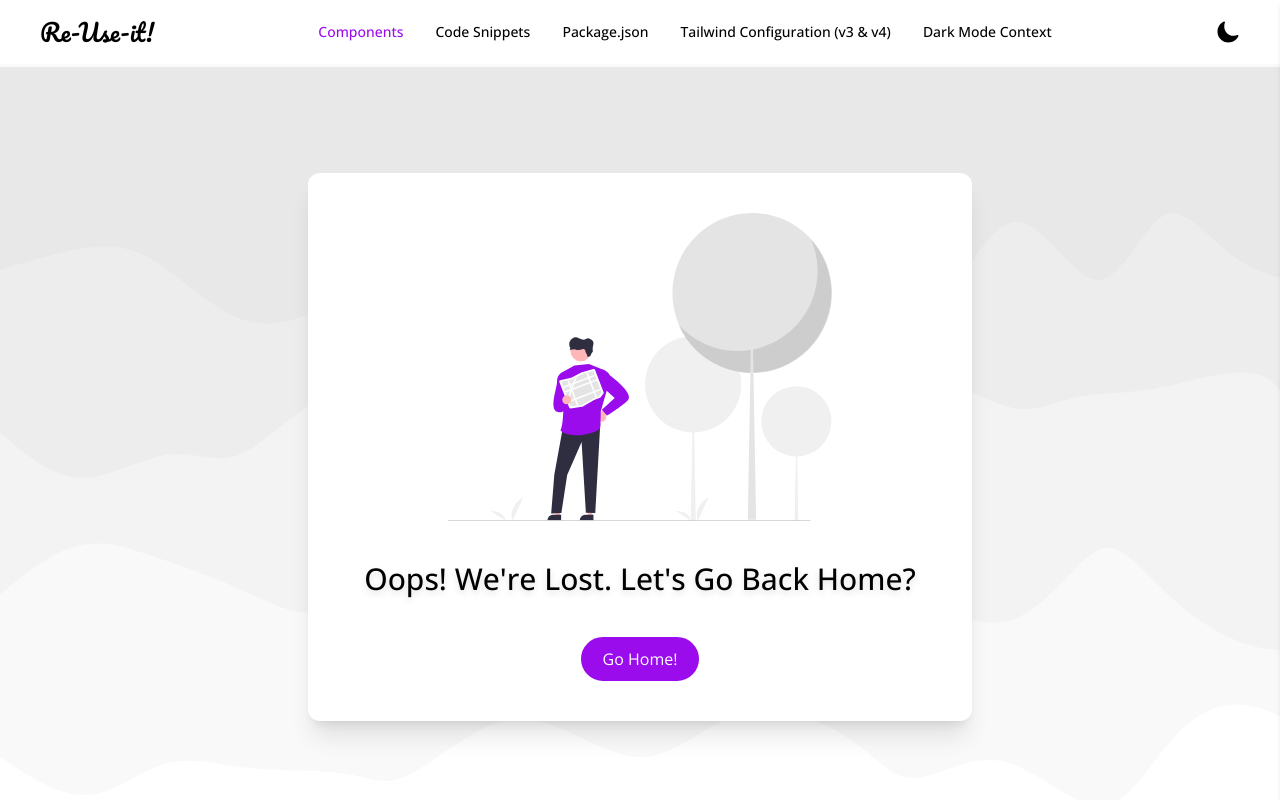
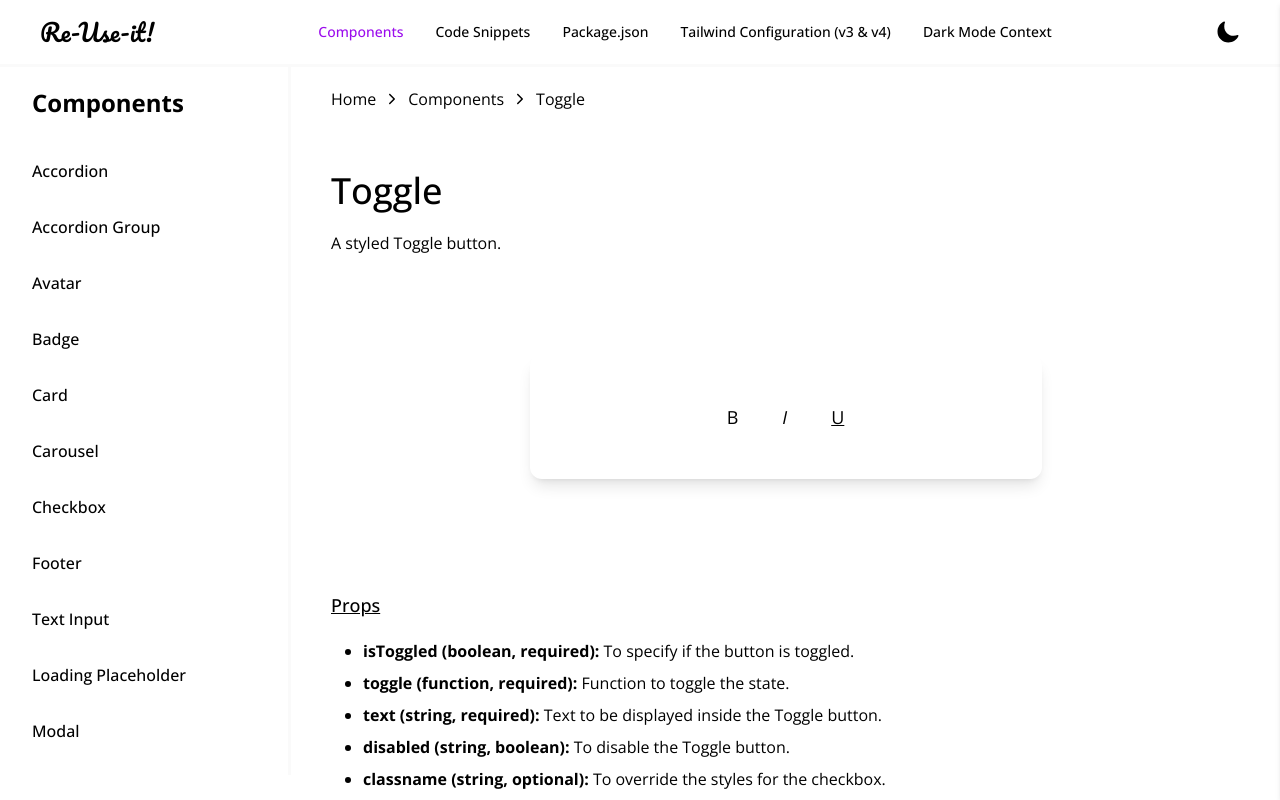
Before and after one commit to roshith-prakash/re-use-it, a React (Vite) app: page /components/toggle in a window 1280 px wide. Shown: the top 800 px of the page. Built offline with nearby package versions, Linux system fonts and the light colour scheme; a web font is replaced by a local one.

Commit message:
Added Toggle button

```diff
--- a/src/App.tsx
+++ b/src/App.tsx
@@ -43,6 +43,7 @@ import {
   Multer,
   Cloudinary,
   ShuffleArray,
+  ToggleComponent,
 } from "./pages";
 import { Footer, Navbar } from "./components";
 import SecurityHeaders from "./components/SecurityHeaders";
@@ -114,6 +115,7 @@ function App() {
               <Route path="carousel" element={<CarouselComponent />} />
               <Route path="textarea" element={<TextAreaComponent />} />
               <Route path="tooltip" element={<TooltipComponent />} />
+              <Route path="toggle" element={<ToggleComponent />} />
             </Route>
             {/* ----------------------------------------------------------------------------------------------------------------------------- */}
 
--- a/src/components/Navbar.tsx
+++ b/src/components/Navbar.tsx
@@ -377,7 +377,7 @@ const Navbar = () => {
                   className="hover:text-cta dark:hover:text-darkmodeCTA w-fit cursor-pointer transition-all"
                   aria-label="Switch"
                 >
-                  Switch (Toggle)
+                  Switch
                 </button>
 
                 {/* Table */}
@@ -405,6 +405,15 @@ const Navbar = () => {
                   aria-label="Timeline"
                 >
                   Timeline
+                </button>
+
+                {/* Toggle */}
+                <button
+                  onClick={() => handleSearch("/components/toggle")}
+                  className="hover:text-cta dark:hover:text-darkmodeCTA w-fit cursor-pointer transition-all"
+                  aria-label="Toggle"
+                >
+                  Toggle
                 </button>
 
                 {/* Tooltip */}
--- /dev/null
+++ b/src/components/Toggle.tsx
@@ -0,0 +1,25 @@
+const Toggle = ({
+  isToggled,
+  toggle,
+  disabled,
+  text,
+  className,
+}: {
+  isToggled: boolean;
+  toggle: () => void;
+  text: string;
+  className?: string;
+  disabled?: boolean;
+}) => {
+  return (
+    <button
+      onClick={toggle}
+      disabled={disabled}
+      className={`${isToggled ? "bg-grey dark:bg-white/14" : "bg-transparent"} cursor-pointer rounded px-3 py-2 text-lg transition-colors ${className}`}
+    >
+      {text}
+    </button>
+  );
+};
+
+export default Toggle;
--- a/src/components/index.ts
+++ b/src/components/index.ts
@@ -22,6 +22,7 @@ import Badge from "./Badge";
 import Carousel from "./Carousel";
 import TextArea from "./TextArea";
 import Tooltip from "./Tooltip";
+import Toggle from "./Toggle";
 
 export {
   PrimaryButton,
@@ -48,4 +49,5 @@ export {
   Carousel,
   TextArea,
   Tooltip,
+  Toggle,
 };
--- a/src/pages/Components.tsx
+++ b/src/pages/Components.tsx
@@ -253,6 +253,16 @@ const ComponentsSidebar = () => {
           </li>
           <li>
             <NavLink
+              to="toggle"
+              className={({ isActive }) =>
+                `${isActive && "bg-grey dark:bg-white/10"} hover:bg-grey/75 block rounded-lg px-4 py-2 dark:hover:bg-white/5`
+              }
+            >
+              Toggle
+            </NavLink>
+          </li>
+          <li>
+            <NavLink
               to="tooltip"
               className={({ isActive }) =>
                 `${isActive && "bg-grey dark:bg-white/10"} hover:bg-grey/75 block rounded-lg px-4 py-2 dark:hover:bg-white/5`
--- a/src/pages/Components/SwitchComponent.tsx
+++ b/src/pages/Components/SwitchComponent.tsx
@@ -81,8 +81,8 @@ const SwitchComponent = () => {
         <ul className="list-disc pt-4 pl-8 leading-8">
           <li>
             {" "}
-            <b>checked (boolean, required):</b> To specify if the checkbox is
-            already checked.
+            <b>checked (boolean, required):</b> To specify if the switch is
+            already toggled.
           </li>
           <li>
             {" "}
--- /dev/null
+++ b/src/pages/Components/ToggleComponent.tsx
@@ -0,0 +1,136 @@
+import { useEffect, useState } from "react";
+import { CodeBlock, Toggle } from "../../components";
+
+const SwitchCode = `const Toggle = ({
+  isToggled,
+  toggle,
+  disabled,
+  text,
+  className,
+}: {
+  isToggled: boolean;
+  toggle: () => void;
+  text: string;
+  className?: string;
+  disabled?: boolean;
+}) => {
+  return (
+    <button
+      onClick={toggle}
+      disabled={disabled}
+      className={\`\${isToggled ? "bg-grey dark:bg-white/14" : "bg-transparent"} cursor-pointer rounded px-3 py-2 text-lg transition-colors \${className}\`}
+    >
+      {text}
+    </button>
+  );
+};
+
+export default Toggle;
+`;
+
+const usingCode = `import Toggle from './Toggle';
+import {useState} from "react"
+
+const App = () => {
+
+    const [switchState,setSwitchState]=useState<boolean>(false)
+
+    return (
+      <>
+       <div className="flex items-center justify-center">
+            <Toggle
+                isToggled={switchState}
+                text="B"
+                toggle={() => {
+                  setSwitchState((prev) => !prev);
+                }}
+            />
+        </div>
+      </>
+  )
+}
+
+`;
+
+const ToggleComponent = () => {
+  const [switchState1, setSwitchState1] = useState<boolean>(false);
+  const [switchState2, setSwitchState2] = useState<boolean>(false);
+  const [switchState3, setSwitchState3] = useState<boolean>(false);
+
+  useEffect(() => {
+    window.scrollTo({ top: 0, behavior: "smooth" });
+  }, []);
+
+  useEffect(() => {
+    document.title = "Switch | Re-Use-it!";
+  }, []);
+
+  return (
+    <div className="dark:bg-darkbg min-h-screen p-10 dark:text-white">
+      <h1 className="text-4xl font-medium">Toggle</h1>
+      <h2 className="py-5">A styled Toggle button.</h2>
+      <div className="mx-auto my-20 flex flex-wrap items-center justify-center gap-5 rounded-xl px-5 py-10 shadow-lg md:w-fit md:min-w-lg md:px-20 dark:shadow dark:shadow-white">
+        <Toggle
+          text="B"
+          isToggled={switchState1}
+          toggle={() => {
+            setSwitchState1((prev) => !prev);
+          }}
+        />
+        <Toggle
+          text="I"
+          isToggled={switchState2}
+          toggle={() => {
+            setSwitchState2((prev) => !prev);
+          }}
+          className="italic"
+        />
+        <Toggle
+          text="U"
+          isToggled={switchState3}
+          toggle={() => {
+            setSwitchState3((prev) => !prev);
+          }}
+          className="underline"
+        />
+      </div>
+
+      <div className="py-8">
+        <p className="text-lg font-medium underline">Props</p>
+        <ul className="list-disc pt-4 pl-8 leading-8">
+          <li>
+            {" "}
+            <b>isToggled (boolean, required):</b> To specify if the button is
+            toggled.
+          </li>
+          <li>
+            {" "}
+            <b>toggle (function, required):</b> Function to toggle the state.
+          </li>
+          <li>
+            {" "}
+            <b>text (string, required):</b> Text to be displayed inside the
+            Toggle button.
+          </li>
+          <li>
+            {" "}
+            <b>disabled (string, boolean):</b> To disable the Toggle button.
+          </li>
+          <li>
+            {" "}
+            <b>classname (string, optional):</b> To override the styles for the
+            checkbox.
+          </li>
+        </ul>
+      </div>
+
+      <h3>Switch.tsx</h3>
+      <CodeBlock code={SwitchCode} language="tsx" />
+
+      <h3 className="mt-8 py-2 pl-1 italic">App.tsx</h3>
+      <CodeBlock code={usingCode} language="tsx" />
+    </div>
+  );
+};
+
+export default ToggleComponent;
--- a/src/pages/index.ts
+++ b/src/pages/index.ts
@@ -29,6 +29,7 @@ import BadgeComponent from "./Components/BadgeComponent";
 import CarouselComponent from "./Components/CarouselComponent";
 import TextAreaComponent from "./Components/TextAreaComponent";
 import TooltipComponent from "./Components/TooltipComponent";
+import ToggleComponent from "./Components/ToggleComponent";
 // --------------------------------------------------------------------------------
 import MinutesToRead from "./Snippets/MinutesToRead";
 import UseDebounceHook from "./Snippets/UseDebounceHook";
@@ -78,6 +79,7 @@ export {
   CarouselComponent,
   TextAreaComponent,
   TooltipComponent,
+  ToggleComponent,
   //-----------------------------------------------
   MinutesToRead,
   UseDebounceHook,
```
Also changed, not shown: 1 other file (tests, documents, lock files or other folders).
